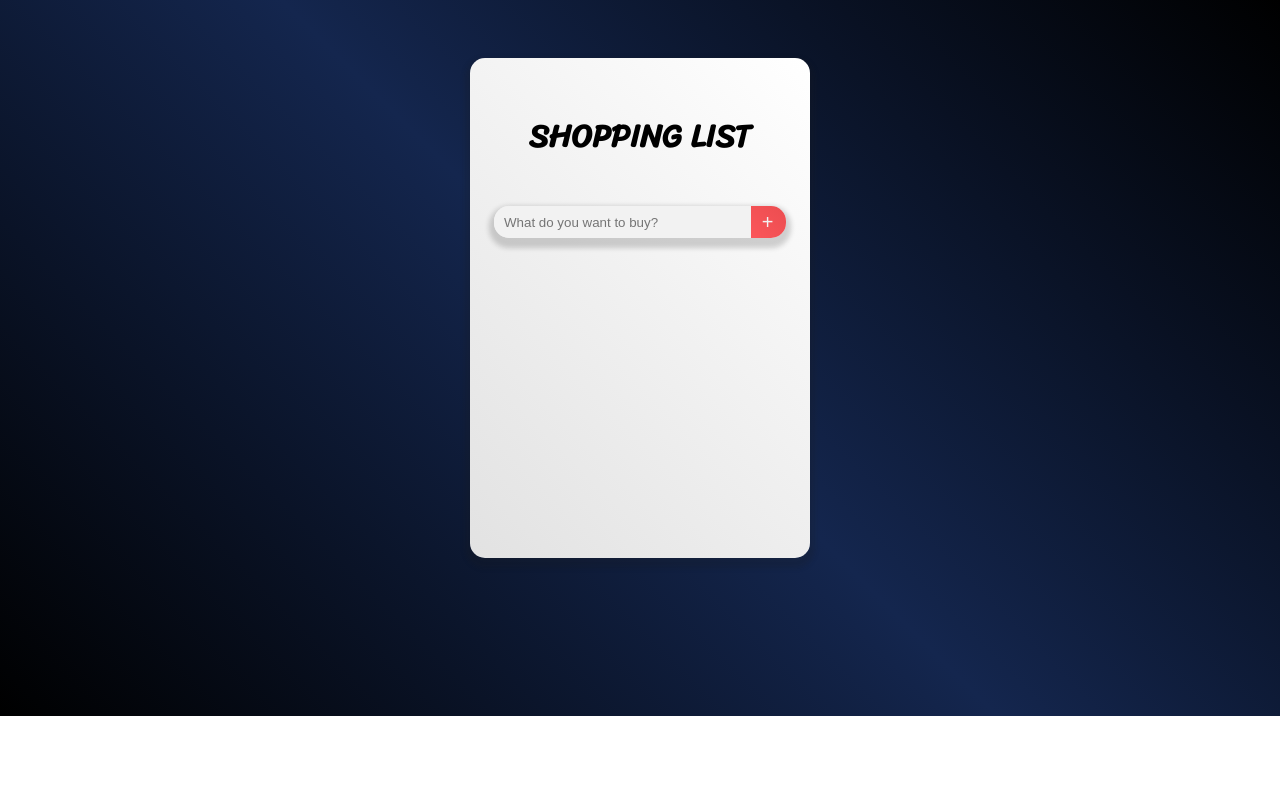
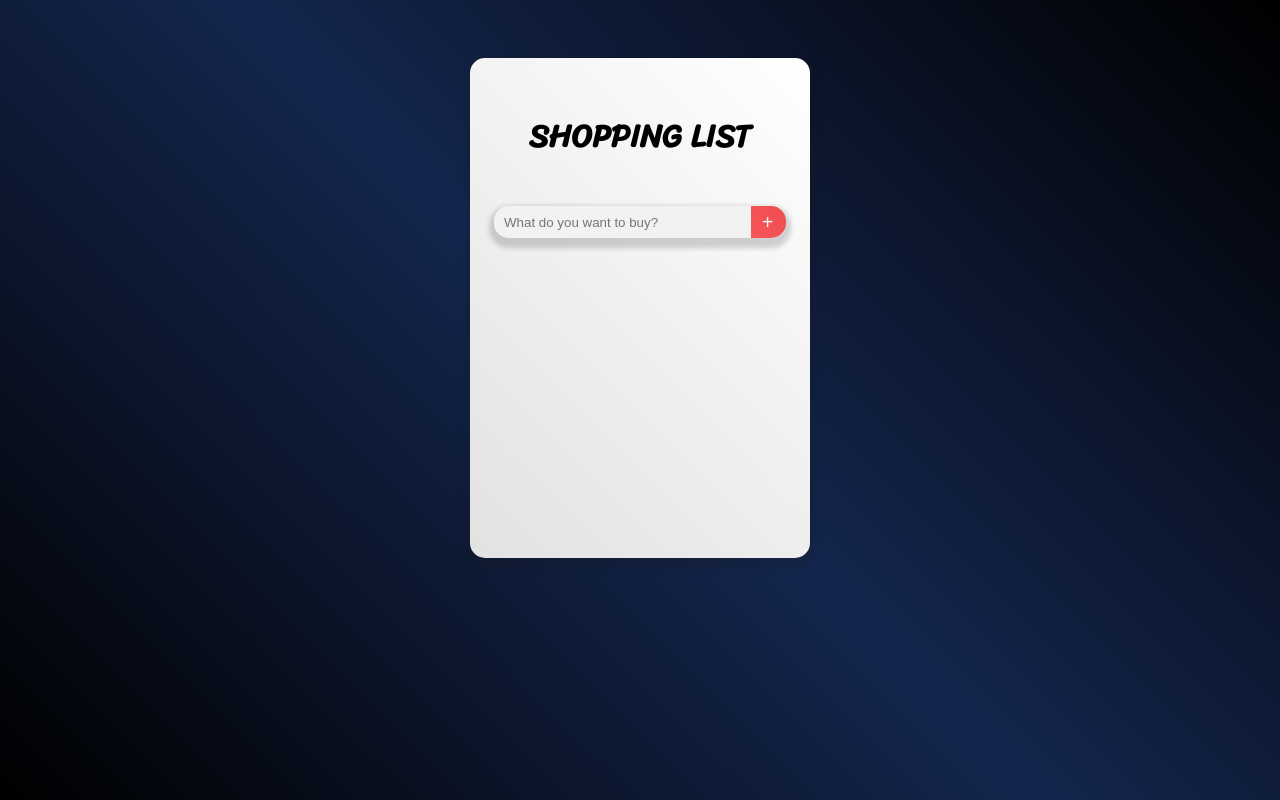
Before and after one commit to PatrikTomek/Shopping-list_React, a React (Create React App) app: page / in a window 1280 px wide. Built offline with nearby package versions, Linux system fonts and the light colour scheme.

Commit message:
Background correction

```diff
--- a/package.json
+++ b/package.json
@@ -1,5 +1,5 @@
 {
-  "homepage": "http://patriktomek.github.io/Shopping-list_React",
+  "homepage": "https://patriktomek.github.io/Shopping-list_React",
   "name": "react-shopping-list",
   "version": "0.1.0",
   "private": true,
--- a/src/App.css
+++ b/src/App.css
@@ -7,9 +7,12 @@
   --font: black;
 }
 
+html {
+  height: 100%;
+}
+
 body {
   font-family: "Sriracha", cursive;
-  height: 700px;
   background-image: linear-gradient(
     45deg,
     var(--main),
```
